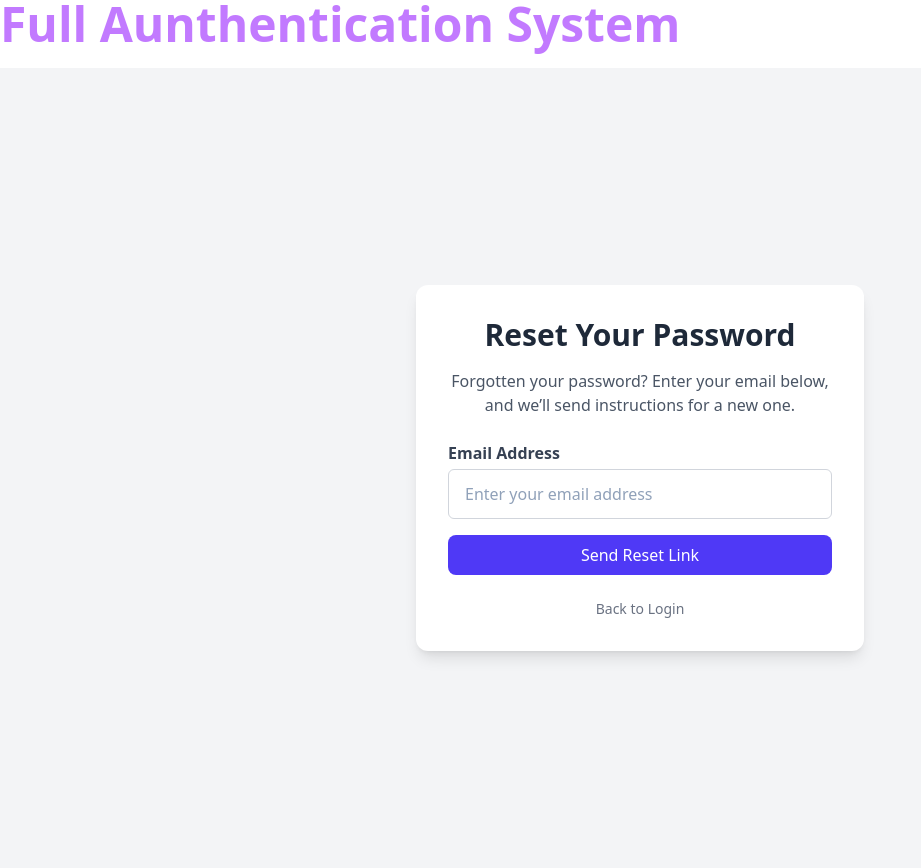
After one commit to Akelvino/Full_Authentication_System, a Django app: template core/templates/core/email.html in a window 1280 px wide. The commit adds this page. Shown: the whole page, without its empty margins (0-921 px from the left). Run offline with Django 5.2, Linux system fonts and the light colour scheme; the template is opened without the code that fills it, so the values that code supplies are empty.

Commit message:
Finish stylying the link sent template

```diff
--- a/core/forms.py
+++ b/core/forms.py
@@ -1,5 +1,5 @@
 from django import forms
-from django.contrib.auth.forms import UserCreationForm, AuthenticationForm
+from django.contrib.auth.forms import UserCreationForm, AuthenticationForm, PasswordResetForm
 from django.contrib.auth.models import User
 
 form_design = {
--- a/core/static/css/output.css
+++ b/core/static/css/output.css
@@ -14,35 +14,54 @@
     --color-blue-700: oklch(48.8% 0.243 264.376);
     --color-blue-800: oklch(42.4% 0.199 265.638);
     --color-indigo-500: oklch(58.5% 0.233 277.117);
+    --color-indigo-600: oklch(51.1% 0.262 276.966);
+    --color-indigo-700: oklch(45.7% 0.24 277.023);
     --color-purple-300: oklch(82.7% 0.119 306.383);
     --color-purple-400: oklch(71.4% 0.203 305.504);
     --color-purple-500: oklch(62.7% 0.265 303.9);
     --color-purple-600: oklch(55.8% 0.288 302.321);
     --color-purple-700: oklch(49.6% 0.265 301.924);
     --color-purple-800: oklch(43.8% 0.218 303.724);
+    --color-slate-400: oklch(70.4% 0.04 256.788);
     --color-slate-600: oklch(44.6% 0.043 257.281);
     --color-slate-900: oklch(20.8% 0.042 265.755);
+    --color-gray-100: oklch(96.7% 0.003 264.542);
+    --color-gray-200: oklch(92.8% 0.006 264.531);
     --color-gray-300: oklch(87.2% 0.01 258.338);
     --color-gray-500: oklch(55.1% 0.027 264.364);
+    --color-gray-600: oklch(44.6% 0.03 256.802);
     --color-gray-700: oklch(37.3% 0.034 259.733);
+    --color-gray-800: oklch(27.8% 0.033 256.848);
+    --color-gray-900: oklch(21% 0.034 264.665);
     --color-white: #fff;
     --spacing: 0.25rem;
+    --container-sm: 24rem;
     --container-md: 28rem;
     --text-sm: 0.875rem;
     --text-sm--line-height: calc(1.25 / 0.875);
     --text-base: 1rem;
     --text-base--line-height: calc(1.5 / 1);
+    --text-lg: 1.125rem;
+    --text-lg--line-height: calc(1.75 / 1.125);
+    --text-2xl: 1.5rem;
+    --text-2xl--line-height: calc(2 / 1.5);
     --text-3xl: 1.875rem;
     --text-3xl--line-height: calc(2.25 / 1.875);
+    --text-4xl: 2.25rem;
+    --text-4xl--line-height: calc(2.5 / 2.25);
     --text-5xl: 3rem;
     --text-5xl--line-height: 1;
     --font-weight-medium: 500;
+    --font-weight-semibold: 600;
     --font-weight-bold: 700;
     --tracking-wider: 0.05em;
+    --radius-xs: 0.125rem;
     --radius-md: 0.375rem;
     --radius-lg: 0.5rem;
     --radius-xl: 0.75rem;
     --radius-2xl: 1rem;
+    --default-transition-duration: 150ms;
+    --default-transition-timing-function: cubic-bezier(0.4, 0, 0.2, 1);
     --default-font-family: var(--font-sans);
     --default-mono-font-family: var(--font-mono);
   }
@@ -202,41 +221,47 @@
   .mx-auto {
     margin-inline: auto;
   }
+  .ms-2 {
+    margin-inline-start: calc(var(--spacing) * 2);
+  }
+  .mt-2 {
+    margin-top: calc(var(--spacing) * 2);
+  }
   .mt-6 {
     margin-top: calc(var(--spacing) * 6);
   }
   .mt-12 {
     margin-top: calc(var(--spacing) * 12);
   }
+  .mb-1 {
+    margin-bottom: calc(var(--spacing) * 1);
+  }
   .mb-2 {
     margin-bottom: calc(var(--spacing) * 2);
   }
-  .mb-3 {
-    margin-bottom: calc(var(--spacing) * 3);
+  .mb-2\.5 {
+    margin-bottom: calc(var(--spacing) * 2.5);
+  }
+  .mb-4 {
+    margin-bottom: calc(var(--spacing) * 4);
   }
   .mb-5 {
     margin-bottom: calc(var(--spacing) * 5);
   }
-  .mb-10 {
-    margin-bottom: calc(var(--spacing) * 10);
-  }
-  .mb-12 {
-    margin-bottom: calc(var(--spacing) * 12);
+  .mb-6 {
+    margin-bottom: calc(var(--spacing) * 6);
   }
   .ml-1 {
     margin-left: calc(var(--spacing) * 1);
   }
-  .ml-3 {
-    margin-left: calc(var(--spacing) * 3);
+  .box-border {
+    box-sizing: border-box;
   }
   .block {
     display: block;
   }
   .flex {
     display: flex;
-  }
-  .inline-block {
-    display: inline-block;
   }
   .table {
     display: table;
@@ -247,11 +272,11 @@
   .h-screen {
     height: 100vh;
   }
+  .min-h-screen {
+    min-height: 100vh;
+  }
   .w-4 {
     width: calc(var(--spacing) * 4);
-  }
-  .w-40 {
-    width: calc(var(--spacing) * 40);
   }
   .w-full {
     width: 100%;
@@ -283,6 +305,13 @@
   .justify-center {
     justify-content: center;
   }
+  .space-y-4 {
+    :where(& > :not(:last-child)) {
+      --tw-space-y-reverse: 0;
+      margin-block-start: calc(calc(var(--spacing) * 4) * var(--tw-space-y-reverse));
+      margin-block-end: calc(calc(var(--spacing) * 4) * calc(1 - var(--tw-space-y-reverse)));
+    }
+  }
   .space-y-6 {
     :where(& > :not(:last-child)) {
       --tw-space-y-reverse: 0;
@@ -297,17 +326,20 @@
       margin-inline-end: calc(calc(var(--spacing) * 20) * calc(1 - var(--tw-space-x-reverse)));
     }
   }
-  .rounded {
-    border-radius: 0.25rem;
-  }
   .rounded-2xl {
     border-radius: var(--radius-2xl);
+  }
+  .rounded-lg {
+    border-radius: var(--radius-lg);
   }
   .rounded-md {
     border-radius: var(--radius-md);
   }
   .rounded-xl {
     border-radius: var(--radius-xl);
+  }
+  .rounded-xs {
+    border-radius: var(--radius-xs);
   }
   .border {
     border-style: var(--tw-border-style);
@@ -316,14 +348,38 @@
   .border-gray-300 {
     border-color: var(--color-gray-300);
   }
+  .border-transparent {
+    border-color: transparent;
+  }
   .bg-amber-100 {
     background-color: var(--color-amber-100);
   }
   .bg-blue-600 {
     background-color: var(--color-blue-600);
   }
+  .bg-gray-100 {
+    background-color: var(--color-gray-100);
+  }
+  .bg-gray-200 {
+    background-color: var(--color-gray-200);
+  }
+  .bg-gray-500 {
+    background-color: var(--color-gray-500);
+  }
+  .bg-gray-700 {
+    background-color: var(--color-gray-700);
+  }
+  .bg-indigo-600 {
+    background-color: var(--color-indigo-600);
+  }
   .bg-white {
     background-color: var(--color-white);
+  }
+  .bg-white\/5 {
+    background-color: color-mix(in srgb, #fff 5%, transparent);
+    @supports (color: color-mix(in lab, red, red)) {
+      background-color: color-mix(in oklab, var(--color-white) 5%, transparent);
+    }
   }
   .bg-gradient-to-r {
     --tw-gradient-position: to right in oklab;
@@ -361,11 +417,26 @@
   .p-8 {
     padding: calc(var(--spacing) * 8);
   }
+  .px-3 {
+    padding-inline: calc(var(--spacing) * 3);
+  }
   .px-4 {
     padding-inline: calc(var(--spacing) * 4);
   }
   .px-6 {
     padding-inline: calc(var(--spacing) * 6);
+  }
+  .py-1 {
+    padding-block: calc(var(--spacing) * 1);
+  }
+  .py-1\.5 {
+    padding-block: calc(var(--spacing) * 1.5);
+  }
+  .py-2 {
+    padding-block: calc(var(--spacing) * 2);
+  }
+  .py-2\.5 {
+    padding-block: calc(var(--spacing) * 2.5);
   }
   .py-3 {
     padding-block: calc(var(--spacing) * 3);
@@ -406,12 +491,31 @@
     --tw-font-weight: var(--font-weight-medium);
     font-weight: var(--font-weight-medium);
   }
+  .font-semibold {
+    --tw-font-weight: var(--font-weight-semibold);
+    font-weight: var(--font-weight-semibold);
+  }
   .tracking-wider {
     --tw-tracking: var(--tracking-wider);
     letter-spacing: var(--tracking-wider);
   }
   .text-blue-600 {
     color: var(--color-blue-600);
+  }
+  .text-gray-500 {
+    color: var(--color-gray-500);
+  }
+  .text-gray-600 {
+    color: var(--color-gray-600);
+  }
+  .text-gray-700 {
+    color: var(--color-gray-700);
+  }
+  .text-gray-800 {
+    color: var(--color-gray-800);
+  }
+  .text-gray-900 {
+    color: var(--color-gray-900);
   }
   .text-purple-400 {
     color: var(--color-purple-400);
@@ -428,12 +532,55 @@
   .underline {
     text-decoration-line: underline;
   }
+  .placeholder-slate-400 {
+    &::placeholder {
+      color: var(--color-slate-400);
+    }
+  }
+  .shadow-lg {
+    --tw-shadow: 0 10px 15px -3px var(--tw-shadow-color, rgb(0 0 0 / 0.1)), 0 4px 6px -4px var(--tw-shadow-color, rgb(0 0 0 / 0.1));
+    box-shadow: var(--tw-inset-shadow), var(--tw-inset-ring-shadow), var(--tw-ring-offset-shadow), var(--tw-ring-shadow), var(--tw-shadow);
+  }
+  .shadow-xs {
+    --tw-shadow: 0 1px 2px 0 var(--tw-shadow-color, rgb(0 0 0 / 0.05));
+    box-shadow: var(--tw-inset-shadow), var(--tw-inset-ring-shadow), var(--tw-ring-offset-shadow), var(--tw-ring-shadow), var(--tw-shadow);
+  }
   .outline {
     outline-style: var(--tw-outline-style);
     outline-width: 1px;
   }
+  .outline-1 {
+    outline-style: var(--tw-outline-style);
+    outline-width: 1px;
+  }
+  .-outline-offset-1 {
+    outline-offset: calc(1px * -1);
+  }
   .outline-blue-500 {
     outline-color: var(--color-blue-500);
+  }
+  .outline-white {
+    outline-color: var(--color-white);
+  }
+  .outline-white\/10 {
+    outline-color: color-mix(in srgb, #fff 10%, transparent);
+    @supports (color: color-mix(in lab, red, red)) {
+      outline-color: color-mix(in oklab, var(--color-white) 10%, transparent);
+    }
+  }
+  .transition-colors {
+    transition-property: color, background-color, border-color, outline-color, text-decoration-color, fill, stroke, --tw-gradient-from, --tw-gradient-via, --tw-gradient-to;
+    transition-timing-function: var(--tw-ease, var(--default-transition-timing-function));
+    transition-duration: var(--tw-duration, var(--default-transition-duration));
+  }
+  .select-none {
+    -webkit-user-select: none;
+    user-select: none;
+  }
+  .placeholder\:text-gray-500 {
+    &::placeholder {
+      color: var(--color-gray-500);
+    }
   }
   .hover\:cursor-pointer {
     &:hover {
@@ -449,6 +596,20 @@
       }
     }
   }
+  .hover\:bg-gray-700 {
+    &:hover {
+      @media (hover: hover) {
+        background-color: var(--color-gray-700);
+      }
+    }
+  }
+  .hover\:bg-indigo-700 {
+    &:hover {
+      @media (hover: hover) {
+        background-color: var(--color-indigo-700);
+      }
+    }
+  }
   .hover\:bg-gradient-to-br {
     &:hover {
       @media (hover: hover) {
@@ -457,11 +618,24 @@
       }
     }
   }
+  .hover\:text-indigo-600 {
+    &:hover {
+      @media (hover: hover) {
+        color: var(--color-indigo-600);
+      }
+    }
+  }
   .hover\:underline {
     &:hover {
       @media (hover: hover) {
         text-decoration-line: underline;
       }
+    }
+  }
+  .focus\:ring-2 {
+    &:focus {
+      --tw-ring-shadow: var(--tw-ring-inset,) 0 0 0 calc(2px + var(--tw-ring-offset-width)) var(--tw-ring-color, currentcolor);
+      box-shadow: var(--tw-inset-shadow), var(--tw-inset-ring-shadow), var(--tw-ring-offset-shadow), var(--tw-ring-shadow), var(--tw-shadow);
     }
   }
   .focus\:ring-4 {
@@ -475,14 +649,36 @@
       --tw-ring-color: var(--color-blue-300);
     }
   }
-  .focus\:ring-blue-500 {
+  .focus\:ring-indigo-500 {
     &:focus {
-      --tw-ring-color: var(--color-blue-500);
+      --tw-ring-color: var(--color-indigo-500);
     }
   }
   .focus\:ring-purple-300 {
     &:focus {
       --tw-ring-color: var(--color-purple-300);
+    }
+  }
+  .focus\:outline {
+    &:focus {
+      outline-style: var(--tw-outline-style);
+      outline-width: 1px;
+    }
+  }
+  .focus\:outline-2 {
+    &:focus {
+      outline-style: var(--tw-outline-style);
+      outline-width: 2px;
+    }
+  }
+  .focus\:-outline-offset-2 {
+    &:focus {
+      outline-offset: calc(2px * -1);
+    }
+  }
+  .focus\:outline-indigo-500 {
+    &:focus {
+      outline-color: var(--color-indigo-500);
     }
   }
   .focus\:outline-none {
@@ -580,11 +782,6 @@
   syntax: "*";
   inherits: false;
 }
-@property --tw-outline-style {
-  syntax: "*";
-  inherits: false;
-  initial-value: solid;
-}
 @property --tw-shadow {
   syntax: "*";
   inherits: false;
@@ -650,6 +847,11 @@
   inherits: false;
   initial-value: 0 0 #0000;
 }
+@property --tw-outline-style {
+  syntax: "*";
+  inherits: false;
+  initial-value: solid;
+}
 @layer properties {
   @supports ((-webkit-hyphens: none) and (not (margin-trim: inline))) or ((-moz-orient: inline) and (not (color:rgb(from red r g b)))) {
     *, ::before, ::after, ::backdrop {
@@ -668,7 +870,6 @@
       --tw-leading: initial;
       --tw-font-weight: initial;
       --tw-tracking: initial;
-      --tw-outline-style: solid;
       --tw-shadow: 0 0 #0000;
       --tw-shadow-color: initial;
       --tw-shadow-alpha: 100%;
@@ -683,6 +884,7 @@
       --tw-ring-offset-width: 0px;
       --tw-ring-offset-color: #fff;
       --tw-ring-offset-shadow: 0 0 #0000;
+      --tw-outline-style: solid;
     }
   }
 }
--- /dev/null
+++ b/core/templates/core/email.html
@@ -0,0 +1,37 @@
+{% extends 'base.html' %}
+{% block content %}
+
+<div class="min-h-screen flex items-center justify-center bg-gray-100 px-4">
+    <div class="max-w-md w-full bg-white p-8 rounded-xl shadow-lg">
+        <h1 class="text-3xl font-bold text-center mb-4 text-gray-800">Reset Your Password</h1>
+        <p class="text-gray-600 text-center mb-6">
+            Forgotten your password? Enter your email below, and we’ll send instructions for a new one.
+        </p>
+
+        <form action="{% url 'password_reset' %}" method="post" class="space-y-4">
+            {% csrf_token %}
+
+            <label for="email" class="block text-gray-700 font-semibold mb-1">
+                Email Address
+            </label>
+
+            <input
+                type="email"
+                name="email"
+                id="email"
+                placeholder="Enter your email address"
+                class="w-full px-4 py-3 border border-gray-300 rounded-md text-slate-900 placeholder-slate-400 focus:outline-none focus:ring-2 focus:ring-indigo-500"
+                required
+            >
+            <button type="submit"
+                    class="w-full bg-indigo-600 text-white py-2 rounded-lg hover:bg-indigo-700 transition-colors">
+                Send Reset Link
+            </button>
+        </form>
+        <div class="mt-6 text-center text-gray-500 text-sm">
+            <a href="{% url 'login' %}" class="hover:text-indigo-600">Back to Login</a>
+        </div>
+    </div>
+</div>
+
+{% endblock content %}
--- a/core/urls.py
+++ b/core/urls.py
@@ -11,8 +11,8 @@ urlpatterns =[
     path('login/', auth_views.LoginView.as_view(template_name = 'core/login.html', authentication_form = LoginForm), name='login'),
     path('logout/', LogoutView.as_view(), name='logout'),
 
-    path('reset_password/', auth_views.PasswordResetView.as_view(), name='password_reset'),
-    path('reset_password_sent/', auth_views.PasswordResetDoneView.as_view(), name='password_reset_done'),
+    path('reset_password/', auth_views.PasswordResetView.as_view(template_name = 'core/email.html'), name='password_reset'),
+    path('reset_password_sent/', auth_views.PasswordResetDoneView.as_view(template_name = 'core/password_reset_sent.html'), name='password_reset_done'),
     path('reset/<uidb64>/<token>/', auth_views.PasswordResetConfirmView.as_view(), name='password_reset_confirm'),
     path('reset_password_complete/', auth_views.PasswordResetCompleteView.as_view(), name='password_reset_complete')
 ]
--- a/package.json
+++ b/package.json
@@ -4,14 +4,14 @@
   "main": "index.js",
   "scripts": {
     "test": "echo \"Error: no test specified\" && exit 1",
-    "watch":"npx @tailwindcss/cli -i ./core/static/css/input.css -o ./core/static/css/output.css --watch"
+    "watch": "npx @tailwindcss/cli -i ./core/static/css/input.css -o ./core/static/css/output.css --watch"
   },
   "keywords": [],
   "author": "",
   "license": "ISC",
   "description": "",
   "dependencies": {
-    "@tailwindcss/cli": "^4.2.1",
-    "tailwindcss": "^4.2.1"
+    "@tailwindcss/cli": "^4.2.2",
+    "tailwindcss": "^4.2.2"
   }
 }
```
Also changed, not shown: other parts of core/static/css/output.css (+31 -14 lines), core/templates/core/password_reset_sent.html (added, +12 -0 lines), core/views.py (line endings or trailing spaces), db.sqlite3, package-lock.json.
